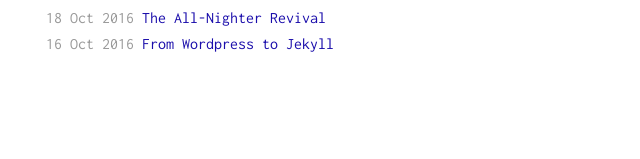
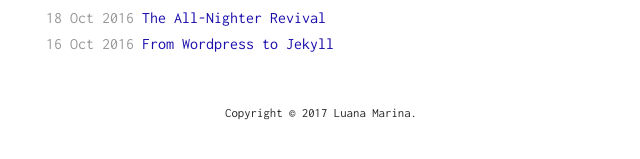
Before and after one commit to miscmoon/miscmoon.github.io, a Jekyll site: the page built from index.html, in a window 1280 px wide. Shown: the part 316-475 px from the top of the page, without its empty margins (319-959 px from the left). Built offline with Jekyll 4.4.1, drawn with Linux system fonts in a browser that asks for light colours.

Commit message:
Update index.html

```diff
--- a/index.html
+++ b/index.html
@@ -25,5 +25,7 @@
         {% endfor %}
     </ul>
 </div>
-
+<div class="footer">
+    Copyright © 2017 Luana Marina.
+</div>
 <script src="/assets/js/main.js"></script>
```
